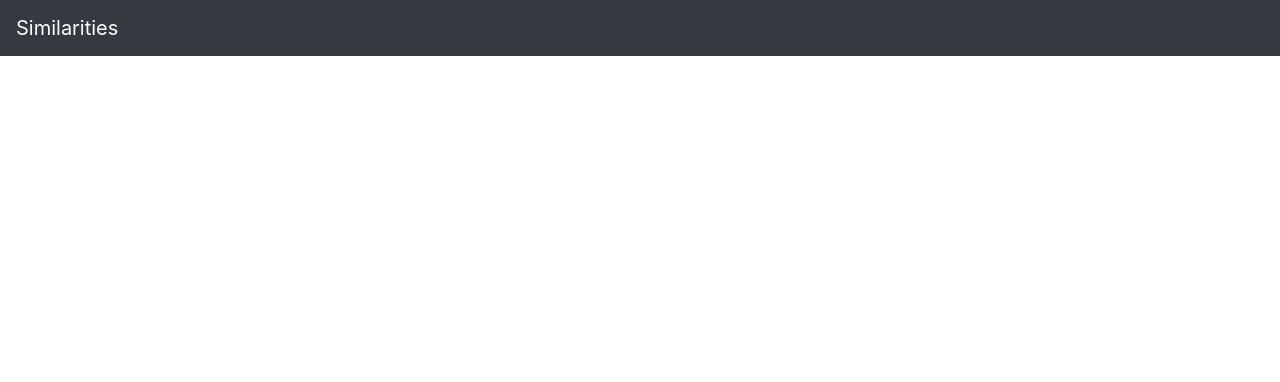
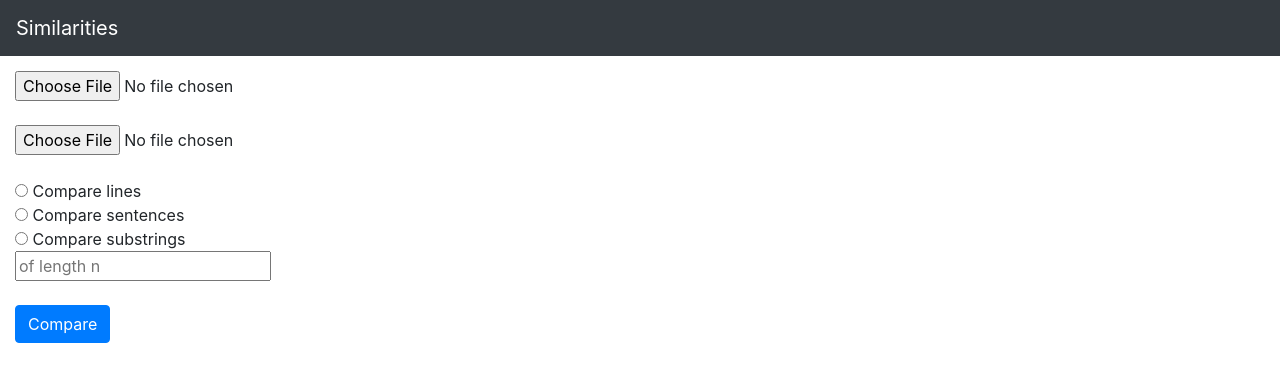
Before and after one commit to breakthatbass/cs50, a Flask app: page / in a window 1280 px wide. Shown: the top 382 px of the page. Run offline with Flask 2, Linux system fonts and the light colour scheme; some libraries are stand-ins or nearby versions.

Commit message:
add flask html code

```diff
--- a/Python/similarities/templates/index.html
+++ b/Python/similarities/templates/index.html
@@ -4,9 +4,15 @@
 
     <div class="col">
         <form action="/compare" enctype="multipart/form-data" method="post">
-
-            <!-- TODO -->
-
+            <input type="file" name="file1"><br><br>
+            <input type="file" name="file2">
+            <br><br>
+           <input type="radio" name="algorithm" value="lines">  Compare lines<br>
+           <input type="radio" name="algorithm" value="sentences">  Compare sentences<br>
+           <input type="radio" name="algorithm" value="substrings"> Compare substrings
+           <br>
+           <input name="length" min="1" placeholder="of length n" type="number"><br><br>
+           <button class="btn btn-primary" type="submit">Compare</button>
         </form>
     </div>
 
```
